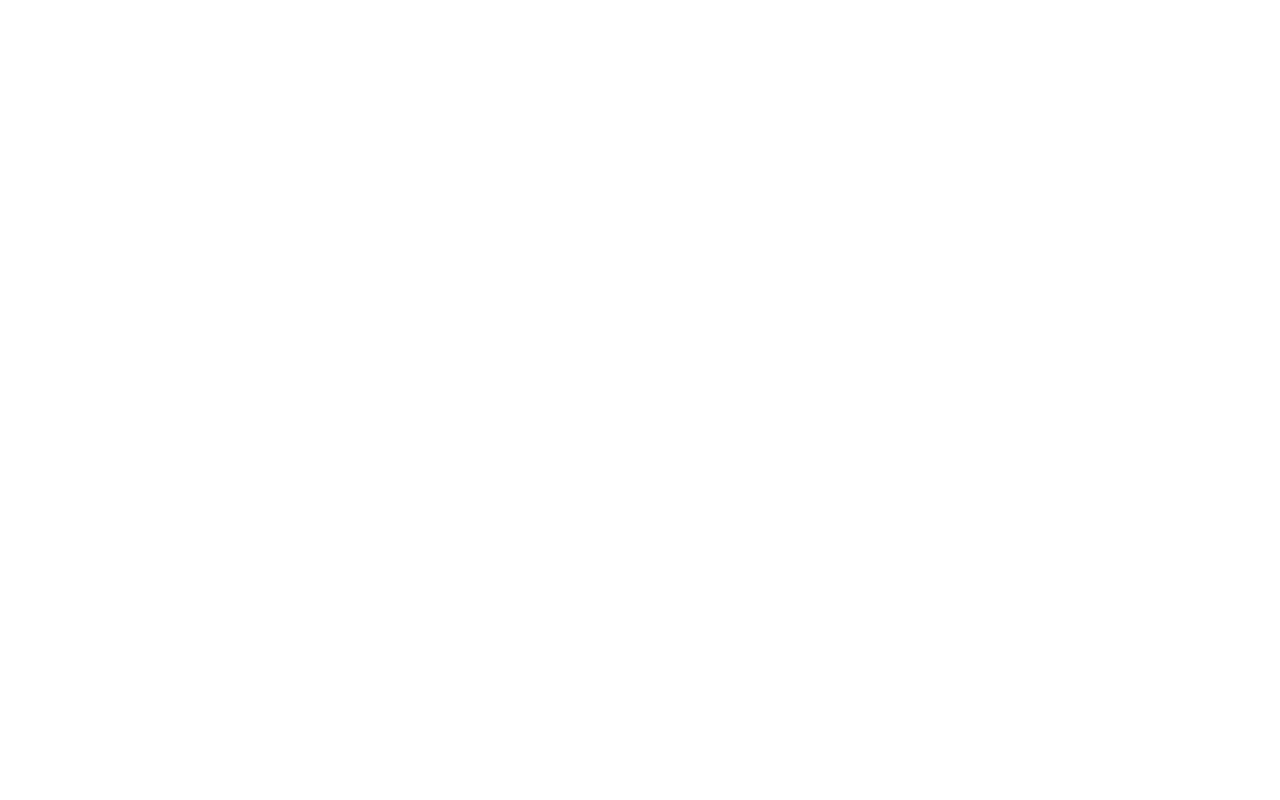
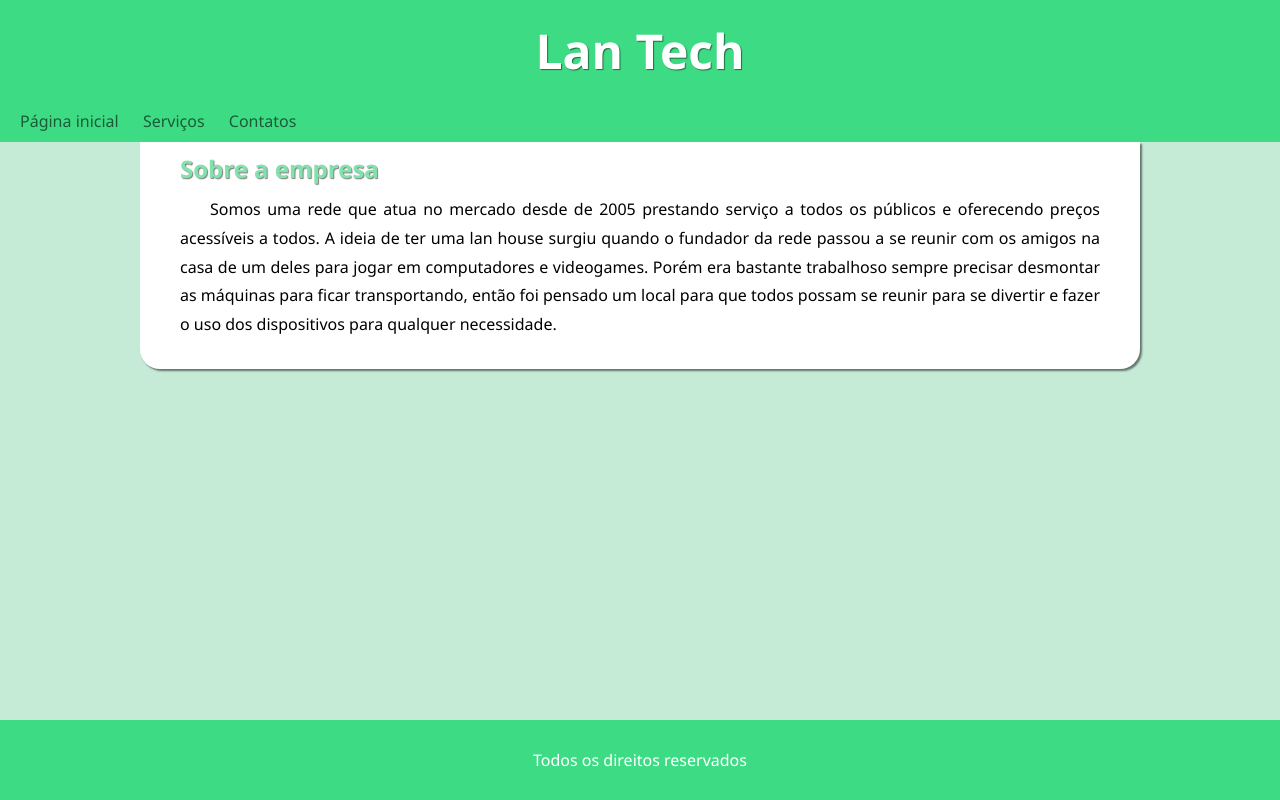
Before and after one commit to EsdrasOliver/Site-PW, a plain HTML site: page empresa.html in a window 1280 px wide. Drawn offline with Linux system fonts and the light colour scheme.

Commit message:
pagina de empresa e pagina principal

```diff
--- a/empresa.html
+++ b/empresa.html
@@ -0,0 +1,47 @@
+<!DOCTYPE html>
+<html lang="pt-br">
+<head>
+    <meta charset="UTF-8">
+    <meta name="viewport" content="width=device-width, initial-scale=1.0">
+    <title>A empresa</title>
+
+    <link rel="stylesheet" href="style.css">
+</head>
+<body>
+    <header>
+        <h1>Lan Tech</h1>
+    </header>
+    <nav>
+        <a href="index.html">Página inicial</a>
+        <a href="servicos.html">Serviços</a>
+        <a href="contato.html">Contatos</a>
+    </nav>
+    <main>
+        <div>
+            <h2>Sobre a empresa</h2>
+            <p>
+                Somos uma rede que atua no mercado desde de 2005 prestando serviço a todos
+                os públicos e oferecendo preços acessíveis a todos. A ideia de ter uma lan house
+                surgiu quando o fundador da rede passou a se reunir com os amigos na casa de um
+                deles para jogar em computadores e videogames. Porém era bastante trabalhoso sempre
+                precisar desmontar as máquinas para ficar transportando, então foi pensado um local
+                para que todos possam se reunir para se divertir e fazer o uso dos dispositivos para qualquer necessidade.
+            </p>
+            <!--
+            <img style="height: 300px;" src="assets/pessoas-jogando.jpg" alt="Pessoas jogando no computador">
+            -->
+            <!--
+            <p>
+                Oferecemos uma Lan House com ótimos computadores para sua experiência seja inequescível e temos produtos para personalizar os seus equipamentos e sua casa da forma que quiser.
+            </p>
+            -->
+            <!-- <p>
+                Venha adquirir nossos produtos e serviços.
+            </p> -->
+        </div>
+    </main>
+    <footer>
+        <p>Todos os direitos reservados</p>
+    </footer>
+</body>
+</html>
--- a/style.css
+++ b/style.css
@@ -21,7 +21,8 @@
 
 body {
     background-color: var(--cor-fundo);
-    font-family: 'Roboto Mono', monospace;
+    /* font-family: 'Roboto Mono', monospace; */
+    font-family: 'Segoe UI', Tahoma, Geneva, Verdana, sans-serif;
 }
 
 header {
@@ -136,3 +137,7 @@ footer p {
     font-weight: 500;
     font-size: 1em;
 }
+
+@media (max-width: 1440px) {
+
+}
```
Also changed, not shown: contato.html (+42 -0 lines), index.html (+6 -4 lines), servicos.html (+31 -0 lines).
